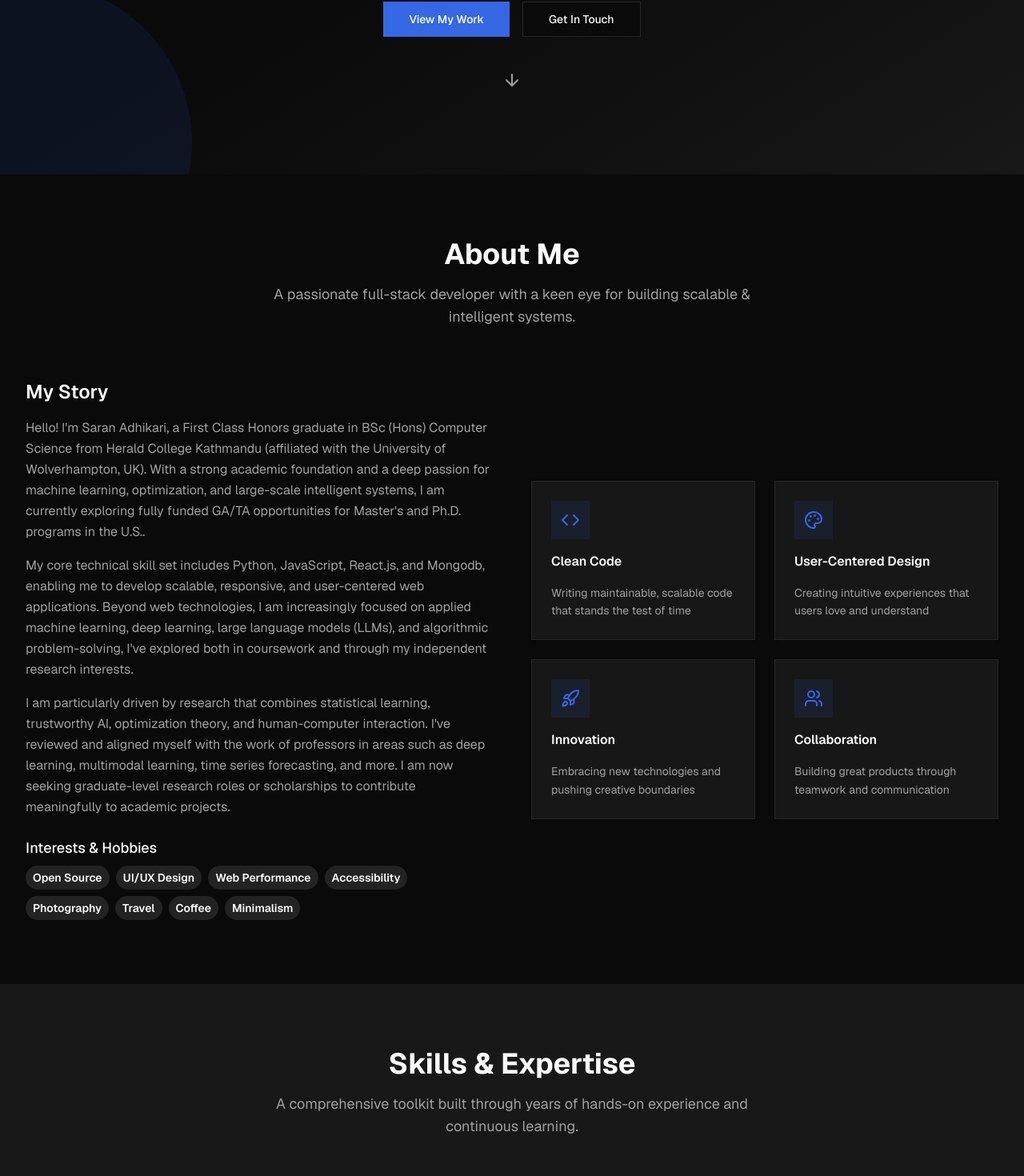
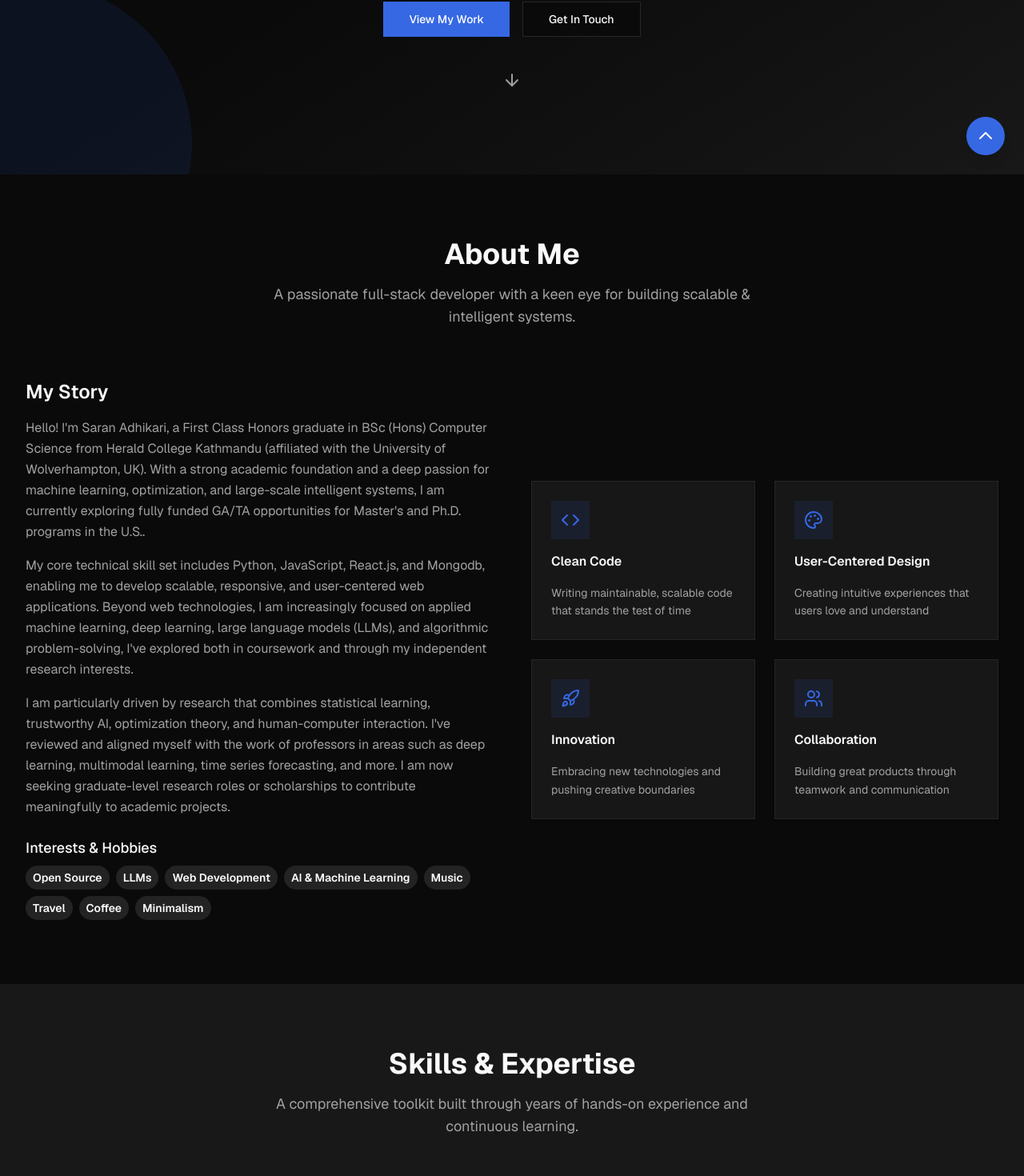
Before and after one commit to saran-adhikari/portfolio, a Next.js app in the folder project-portfolio/: page / in a window 1280 px wide. Shown: the part 582-2052 px from the top of the page at 80% size. Built offline with nearby package versions, Linux system fonts and the light colour scheme.

Commit message:
added back to top button

```diff
--- a/project-portfolio/src/app-components/about-section.tsx
+++ b/project-portfolio/src/app-components/about-section.tsx
@@ -30,10 +30,10 @@ export function AboutSection() {
 
   const interests = [
     "Open Source",
-    "UI/UX Design",
-    "Web Performance",
-    "Accessibility",
-    "Photography",
+    "LLMs",
+    "Web Development",
+    "AI & Machine Learning",
+    "Music",
     "Travel",
     "Coffee",
     "Minimalism",
--- a/project-portfolio/src/app-components/footer.tsx
+++ b/project-portfolio/src/app-components/footer.tsx
@@ -46,6 +46,10 @@ export function Footer() {
   ]
 
   return (
+
+    <>
+
+
     <footer className="bg-background border-t border-border">
       <div className="max-w-7xl mx-auto px-4 sm:px-6 lg:px-8">
         {/* Main Footer Content */}
@@ -115,7 +119,7 @@ export function Footer() {
             <div className="flex items-center gap-2 text-sm text-muted-foreground">
               <span>© {currentYear} Saran Adhikari. Made with</span>
               <Heart className="h-4 w-4 text-black-500 fill-current" />
-              <span>and lots of motivation.</span>
+              <span>and listening to lofi music.</span>
             </div>
 
             <div className="flex items-center gap-6 text-sm text-muted-foreground">
@@ -132,8 +136,30 @@ export function Footer() {
           </div>
         </div>
 
+      </div>
 
-      </div>
+
     </footer>
+    {/* Back to top button */}
+        <div className="fixed bottom-6 right-6 z-50">
+          <a
+            href="#top"
+            className="bg-accent text-accent-foreground p-3 rounded-full shadow-lg hover:bg-accent/90 transition-colors duration-300 flex items-center justify-center"
+            aria-label="Back to top"
+          >
+            <svg
+              xmlns="http://www.w3.org/2000/svg"
+              className="h-6 w-6"
+              fill="none"
+              viewBox="0 0 24 24"
+              stroke="currentColor"
+              strokeWidth={2}
+            >
+              <path strokeLinecap="round" strokeLinejoin="round" d="M5 15l7-7 7 7" />
+            </svg>
+          </a>
+        </div>
+
+    </>
   )
 }
```
